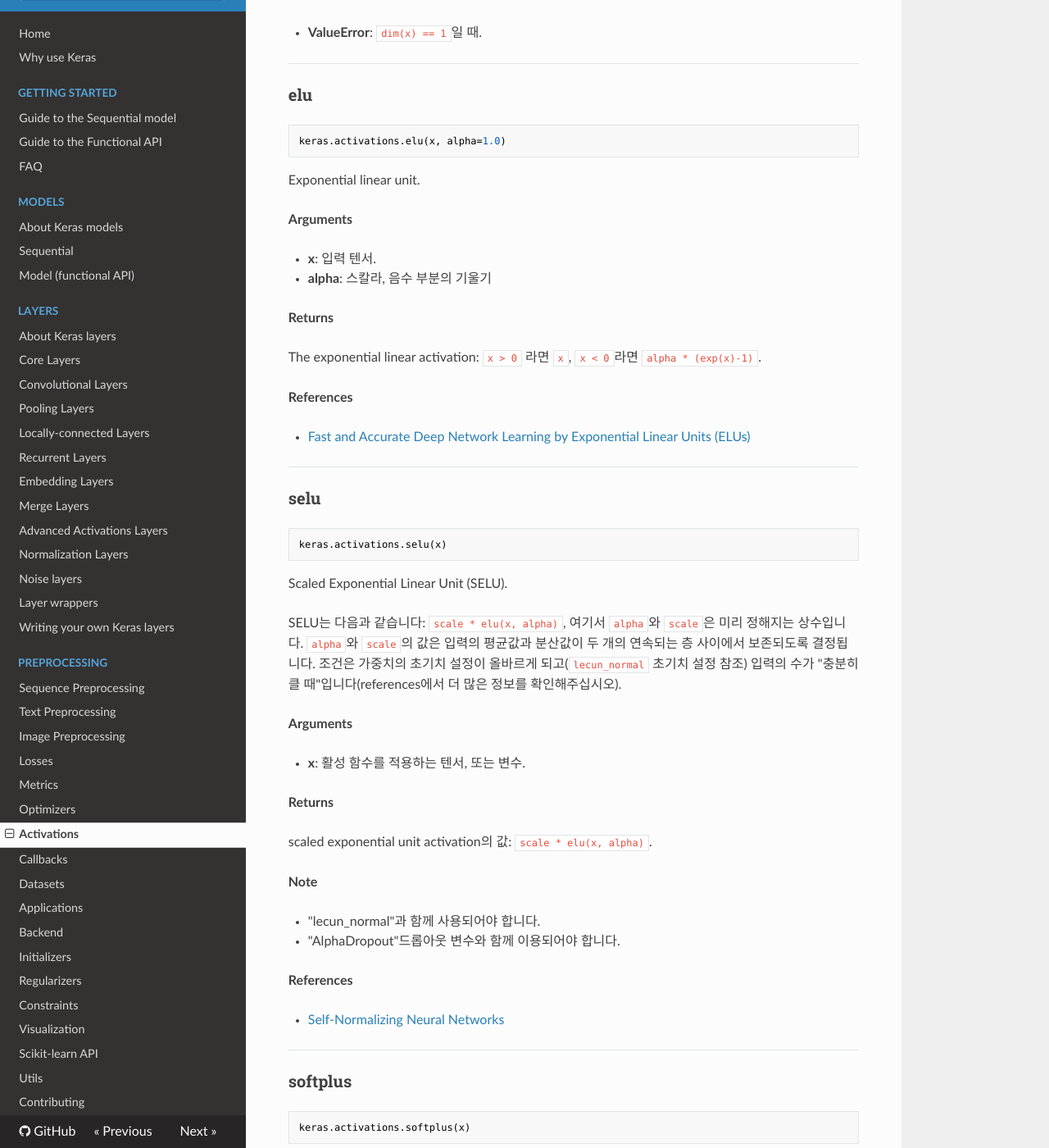
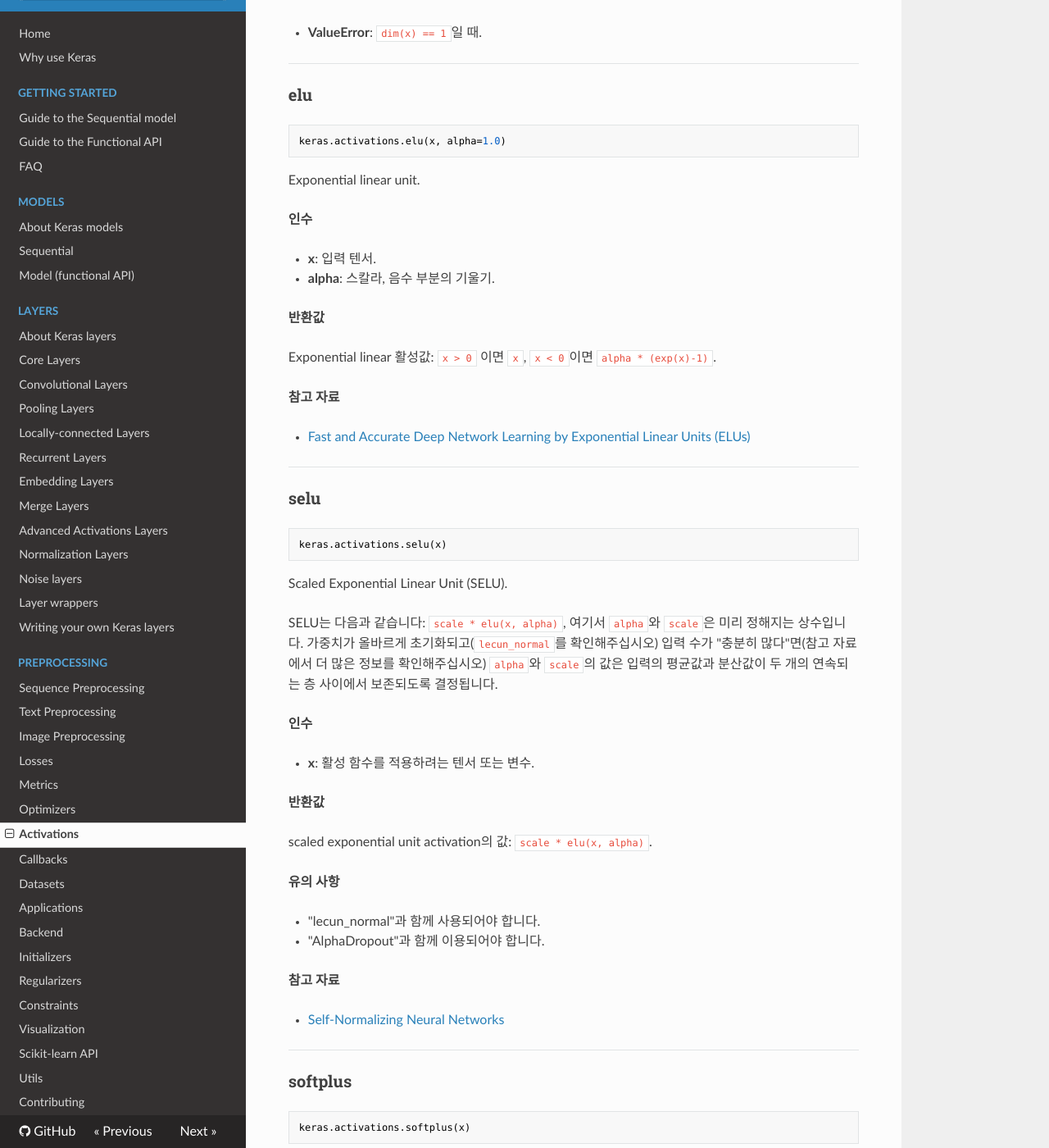
Before and after one commit to keras-team/keras-docs-ko, an MkDocs documentation site: the page built from sources/activations.md, in a window 1280 px wide and 1400 px high, scrolled down 1014 px. Shown: the whole window at 82% size. Built offline with MkDocs 1.6.1, drawn with Linux system fonts in a browser that asks for light colours; nearby versions of some CDN libraries; some of the changed text lies outside the part shown.

Commit message:
Update activations.md

````diff
--- a/sources/activations.md
+++ b/sources/activations.md
@@ -1,7 +1,6 @@
+## Activations의 사용법
 
-## Activations의 이용
-
-Activations는 `Activation` 층이나 앞선 층에서 지원하는 모든 `activation` argument로 이용 가능합니다:
+Activations는 `Activation` 층<sub>layer</sub>이나 forward-pass에 사용되는 층들에서 지원하는 `activation` 인수<sub>argument</sub>로 사용 가능합니다:
 
 ```python
 from keras.layers import Activation, Dense
@@ -15,8 +14,7 @@
 ```python
 model.add(Dense(64, activation='tanh'))
 ```
-
-여러분은 Tensorflow/Theano/CNTK 의 element-wise 함수도 활성함수로 이용할 수 있습니다:
+여러분은 Tensorflow/Theano/CNTK 의 원소별 연산하는 함수도 activation으로 사용할 수 있습니다:
 
 ```python
 from keras import backend as K
@@ -36,16 +34,17 @@
 
 Softmax 활성화 함수.
 
-__Arguments__
+__인수__
 
 - __x__: 입력 텐서.
-- __axis__: 정수, softmax 정규화가 적용되는 축
+- __axis__: 정수, softmax 정규화가 적용되는 축.
 
-__Returns__
 
-텐서, softmax 변환의 출력.
+__반환값__
 
-__Raises__
+softmax 변환으로 생성된 Tensor.
+
+__예외__
 
 - __ValueError__: `dim(x) == 1`일 때.
 
@@ -61,17 +60,17 @@
 
 Exponential linear unit.
 
-__Arguments__
+__인수__
 
 - __x__: 입력 텐서.
-- __alpha__: 스칼라, 음수 부분의 기울기
+- __alpha__: 스칼라, 음수 부분의 기울기.
 
-__Returns__
+__반환값__
 
-The exponential linear activation: `x > 0` 라면 `x`,
-`x < 0`라면 `alpha * (exp(x)-1)`.
+Exponential linear 활성값: `x > 0` 이면 `x`,
+`x < 0`이면 `alpha * (exp(x)-1)`.
 
-__References__
+__참고 자료__
 
 - [Fast and Accurate Deep Network Learning by Exponential
    Linear Units (ELUs)](https://arxiv.org/abs/1511.07289)
@@ -89,25 +88,24 @@
 Scaled Exponential Linear Unit (SELU).
 
 SELU는 다음과 같습니다: `scale * elu(x, alpha)`, 여기서 `alpha`와 `scale`은
-미리 정해지는 상수입니다. `alpha`와 `scale`의 값은 입력의 평균값과 분산값이
-두 개의 연속되는 층 사이에서 보존되도록 결정됩니다. 조건은 가중치의 초기치
-설정이 올바르게 되고(`lecun_normal` 초기치 설정 참조) 입력의 수가 "충분히
-클 때"입니다(references에서 더 많은 정보를 확인해주십시오).
+미리 정해지는 상수입니다. 가중치가 올바르게 초기화되고(`lecun_normal`를 확인해주십시오)
+입력 수가 "충분히 많다"면(참고 자료에서 더 많은 정보를 확인해주십시오) `alpha`와 `scale`의 값은
+입력의 평균값과 분산값이 두 개의 연속되는 층 사이에서 보존되도록 결정됩니다.
 
-__Arguments__
+__인수__
 
-- __x__: 활성 함수를 적용하는 텐서, 또는 변수.
+- __x__: 활성 함수를 적용하려는 텐서 또는 변수.
 
-__Returns__
+__반환값__
 
-   scaled exponential unit activation의 값: `scale * elu(x, alpha)`.
+scaled exponential unit activation의 값: `scale * elu(x, alpha)`.
 
-__Note__
+__유의 사항__
 
 - "lecun_normal"과 함께 사용되어야 합니다.
-- "AlphaDropout"드롭아웃 변수와 함께 이용되어야 합니다.
+- "AlphaDropout"과 함께 이용되어야 합니다.
 
-__References__
+__참고 자료__
 
 - [Self-Normalizing Neural Networks](https://arxiv.org/abs/1706.02515)
 
@@ -123,13 +121,13 @@
 
 Softplus 활성화 함수.
 
-__Arguments__
+__인수__
 
 - __x__: 입력 텐서.
 
-__Returns__
+__반환값__
 
-softplus 활성 함수: `log(exp(x) + 1)`.
+softplus 활성값: `log(exp(x) + 1)`.
 
 ----
 
@@ -143,13 +141,13 @@
 
 Softsign 활성화 함수.
 
-__Arguments__
+__인수__
 
 - __x__: 입력 텐서.
 
-__Returns__
+__반환값__
 
-softsign 활성화 함수: `x / (abs(x) + 1)`.
+softsign 활성값: `x / (abs(x) + 1)`.
 
 ----
 
@@ -163,21 +161,21 @@
 
 Rectified Linear Unit.
 
-디폴트 값들로는, element-wise `max(x, 0)`를 반환합니다.
+디폴트 인수들을 사용하면 원소별 연산된 `max(x, 0)`를 반환합니다.
 
-값을 준다면, 다음을 따릅니다:
+다른 인수를 사용하면 다음과 같습니다:
 `x >= max_value` 일 때 `f(x) = max_value`,
 `threshold <= x < max_value` 일 때 `f(x) = x`,
 그 외는 `f(x) = alpha * (x - threshold)`.
 
-__Arguments__
+__인수__
 
 - __x__: 입력 텐서.
-- __alpha__: 부동소수점. 음수 부분의 기울기. 디폴트는 0
-- __max_value__: 부동소수점. 포화 임계값
-- __threshold__: 부동소수점. 임계값 활성화를 위한 임계치
+- __alpha__: 부동소수. 음수 부분의 기울기. 디폴트 값은 0.
+- __max_value__: 부동소수. 포화 임계값.
+- __threshold__: 부동소수. 활성화를 위한 임계치.
 
-__Returns__
+__반환값__
 
 텐서.
 
@@ -191,7 +189,7 @@
 ```
 
 
-Hyperbolic tangent activation function.
+Hyperbolic tangent 활성화 함수.
 
 ----
 
@@ -203,7 +201,7 @@
 ```
 
 
-Sigmoid activation function.
+Sigmoid 활성화 함수.
 
 ----
 
@@ -217,19 +215,19 @@
 
 Hard sigmoid activation function.
 
-sigmoid 활성화 함수보다 컴퓨팅 속도가 빠릅니다.
+sigmoid 활성화 함수보다 연산 속도가 빠릅니다.
 
-__Arguments__
+__인수__
 
 - __x__: 입력 텐서.
 
-__Returns__
+__반환값__
 
-Hard sigmoid activation:
+Hard sigmoid 활성값:
 
-- `x < -2.5` 라면 `0`
-- `x > 2.5` 라면 `1`
-- `-2.5 <= x <= 2.5` 라면 `0.2 * x + 0.5`.
+- `x < -2.5` 이면 `0`
+- `x > 2.5` 이면 `1`
+- `-2.5 <= x <= 2.5` 이면 `0.2 * x + 0.5`.
 
 ----
 
@@ -253,9 +251,9 @@
 ```
 
 
-선형(i.e. identity) 활성화 함수.
+선형(즉, 항등) 활성화 함수.
 
 
 ## "고급 Activations"에 대하여
 
-간단한 TensorFlow/Theano/CNTK 활성화 함수보다 더 복잡한 함수들(eg. 상태를 유지하는 학습 가능한 활성화 함수) 는 [Advanced Activation layers](layers/advanced-activations.md) 에서 확인할 수 있으며, `keras.layers.advanced_activations` 모듈에서 찾을 수 있습니다. 이는 `PReLU`와 `LeakyReLU`를 포함합니다.
+간단한 TensorFlow/Theano/CNTK 활성화 함수보다 더 복잡한 함수들(eg. 학습 가능한 파라미터를 가진 활성화 함수)은 [Advanced Activation layers](layers/advanced-activations.md) 에서 확인할 수 있으며, `keras.layers.advanced_activations` 모듈에서 찾을 수 있습니다. 이는 `PReLU`와 `LeakyReLU`를 포함합니다.
````
